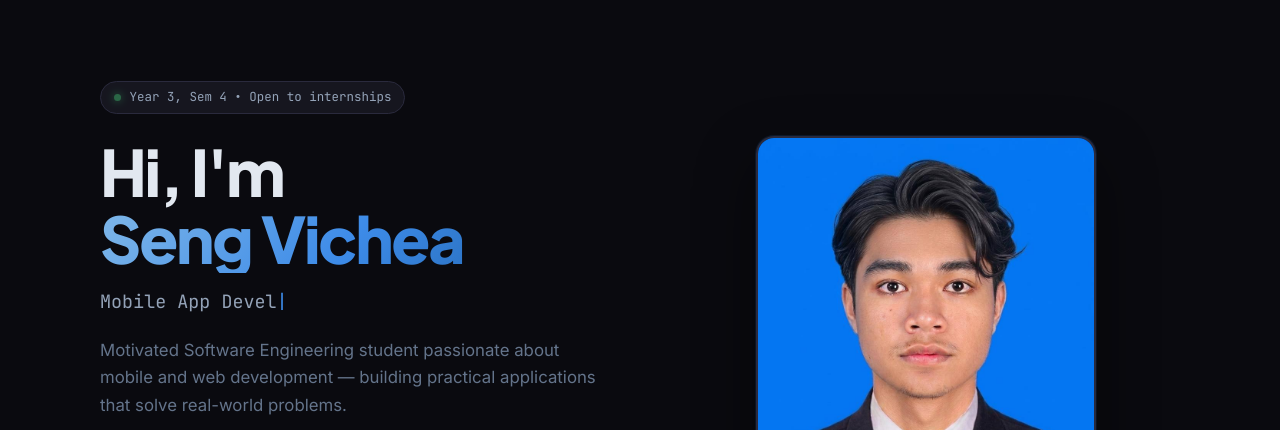
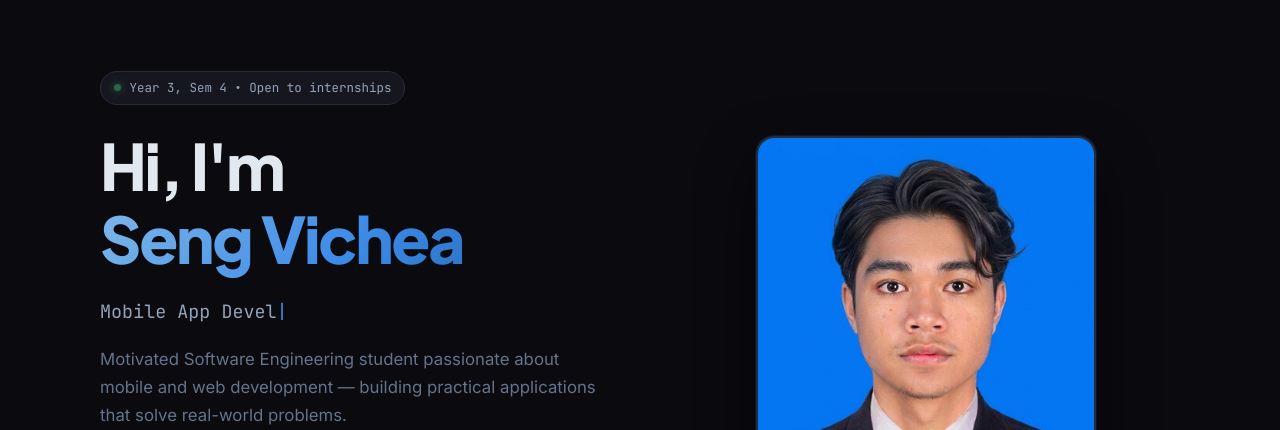
Before and after one commit to Vixhea/Vixhea.github.io, a plain HTML site: page index.html in a window 1280 px wide. Shown: the part 55-485 px from the top of the page. Drawn offline with Linux system fonts and the light colour scheme.

Commit message:
Fix hero text clipping issue

```diff
--- a/index.html
+++ b/index.html
@@ -506,7 +506,7 @@
       font-family: var(--font-disp);
       font-size: clamp(2.4rem, 5.5vw, 4rem);
       font-weight: 800;
-      line-height: 1.05;
+      line-height: 1.15;
       letter-spacing: -.035em;
       margin-bottom: .9rem
     }
@@ -516,7 +516,8 @@
       background: linear-gradient(130deg, #7FB7E8, #3D8BE8, #1D5FA6);
       -webkit-background-clip: text;
       background-clip: text;
-      color: transparent
+      color: transparent;
+      padding-bottom: 0.1em
     }
 
     .hero-role {
@@ -2801,7 +2802,8 @@
           <!-- Ice Hockey 3-Fold Leaflet -->
           <article class="pcard reveal">
             <div class="pcard-img">
-              <img src="ice_hockey_cover.png" alt="Ice Hockey 3-Fold Leaflet - Tri-fold promotional leaflet for an ice hockey event" loading="lazy">
+              <img src="ice_hockey_cover.png"
+                alt="Ice Hockey 3-Fold Leaflet - Tri-fold promotional leaflet for an ice hockey event" loading="lazy">
               <span class="pcard-type">Print &bull; InDesign</span>
               <span class="pcard-badge-design">3-Fold</span>
             </div>
```
